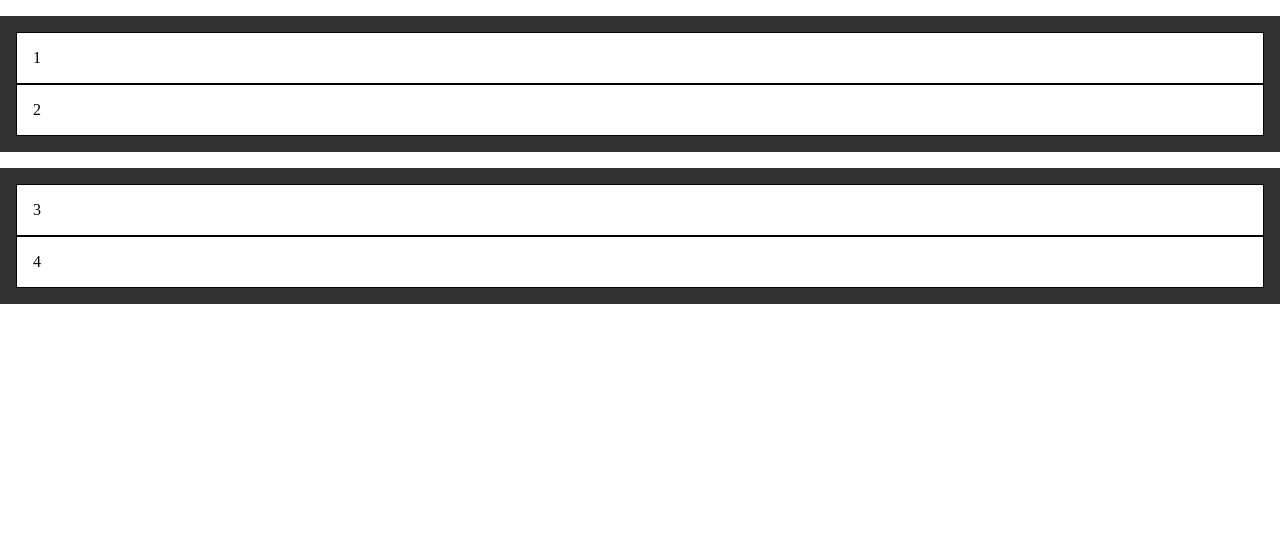
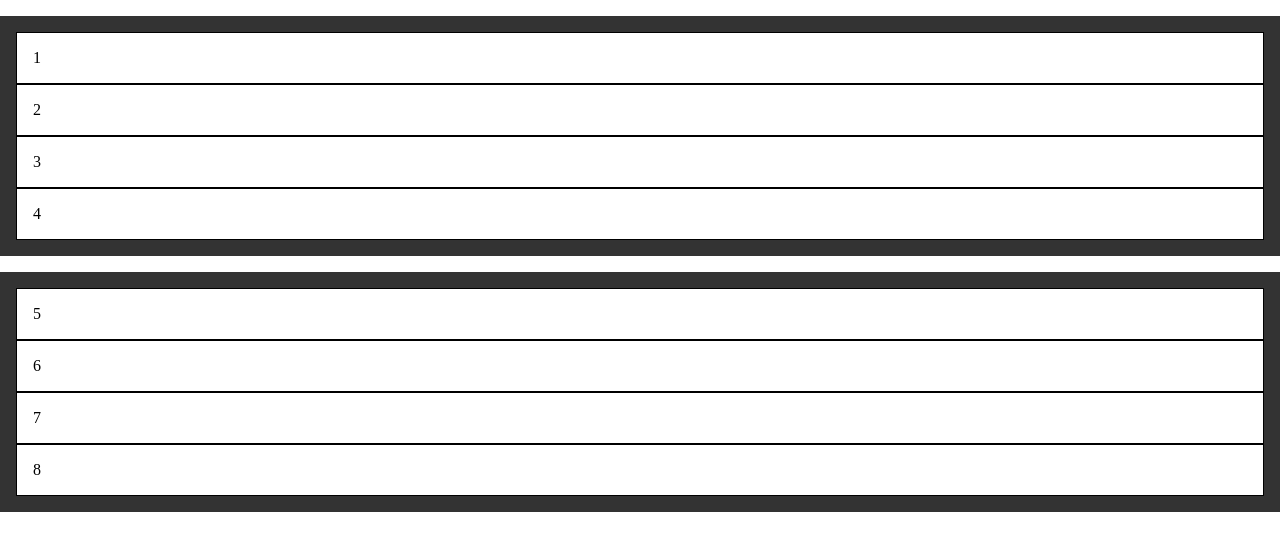
Before and after one commit to rev1311/draggable-test, a plain HTML site: page index.html in a window 1280 px wide. Drawn offline with Linux system fonts and the light colour scheme.

Commit message:
added more divs

```diff
--- a/index.html
+++ b/index.html
@@ -13,12 +13,16 @@
     <div class="container">
         <div class="draggable" draggable="true">1</div>
         <div class="draggable" draggable="true">2</div>
-    </div>
-
-    <div class="container">
         <div class="draggable" draggable="true">3</div>
         <div class="draggable" draggable="true">4</div>
     </div>
 
+    <div class="container">
+        <div class="draggable" draggable="true">5</div>
+        <div class="draggable" draggable="true">6</div>
+        <div class="draggable" draggable="true">7</div>
+        <div class="draggable" draggable="true">8</div>
+    </div>
+
 </body>
 </html>
```
